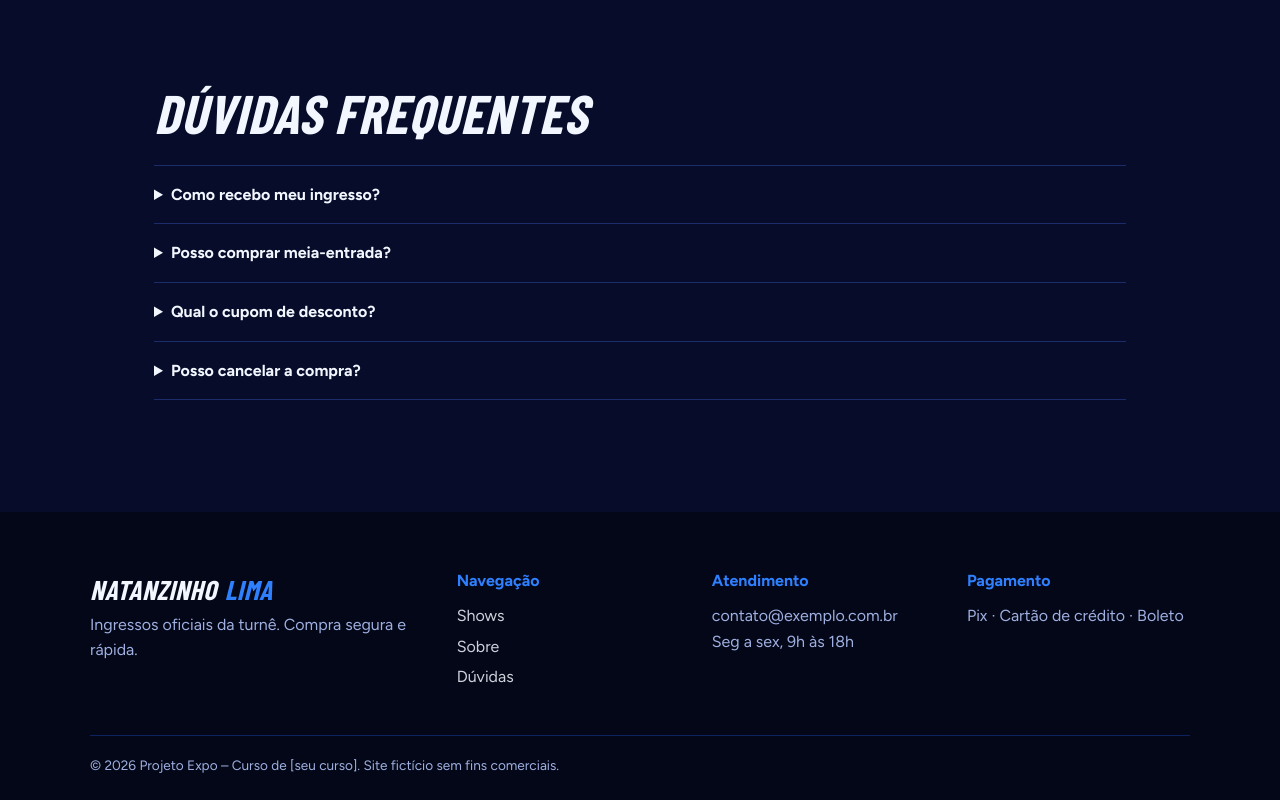
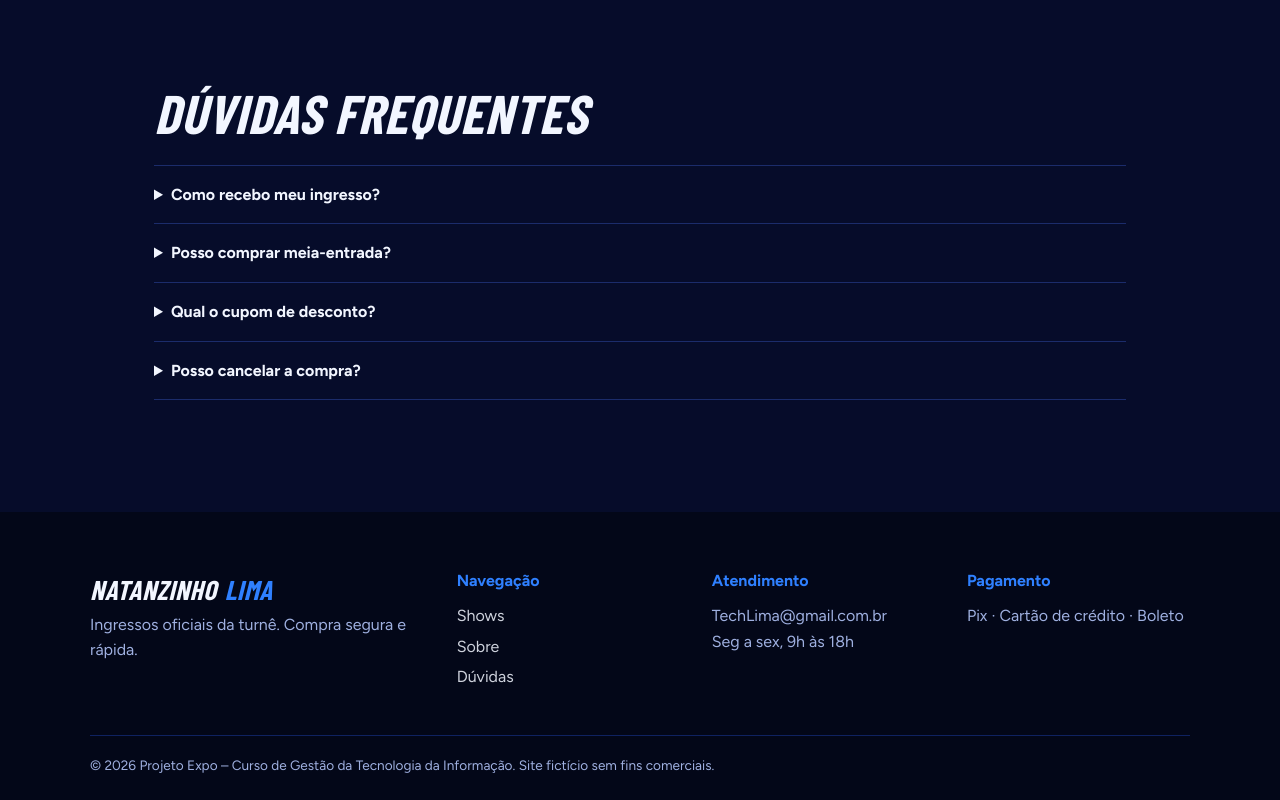
Before and after one commit to rhaonisouza01-cloud/natanzinho-vendas, a plain HTML site: page index.html in a window 1280 px wide. Shown: the part 3140-3940 px from the top of the page. Drawn offline with nearby package versions, Linux system fonts and the light colour scheme; a web font is replaced by a local one.

Commit message:
Atualização do site

```diff
--- a/index.html
+++ b/index.html
@@ -80,14 +80,14 @@
       </div>
       <div>
         <h3>Atendimento</h3>
-        <p class="muted">contato@exemplo.com.br<br>Seg a sex, 9h às 18h</p>
+        <p class="muted">TechLima@gmail.com.br<br>Seg a sex, 9h às 18h</p>
       </div>
       <div>
         <h3>Pagamento</h3>
         <p class="muted">Pix · Cartão de crédito · Boleto</p>
       </div>
     </div>
-    <p class="copy">© 2026 Projeto Expo – Curso de [seu curso]. Site fictício sem fins comerciais.</p>
+    <p class="copy">© 2026 Projeto Expo – Curso de Gestão da Tecnologia da Informação. Site fictício sem fins comerciais.</p>
   </footer>
 
   <!-- Carrinho lateral -->
```
